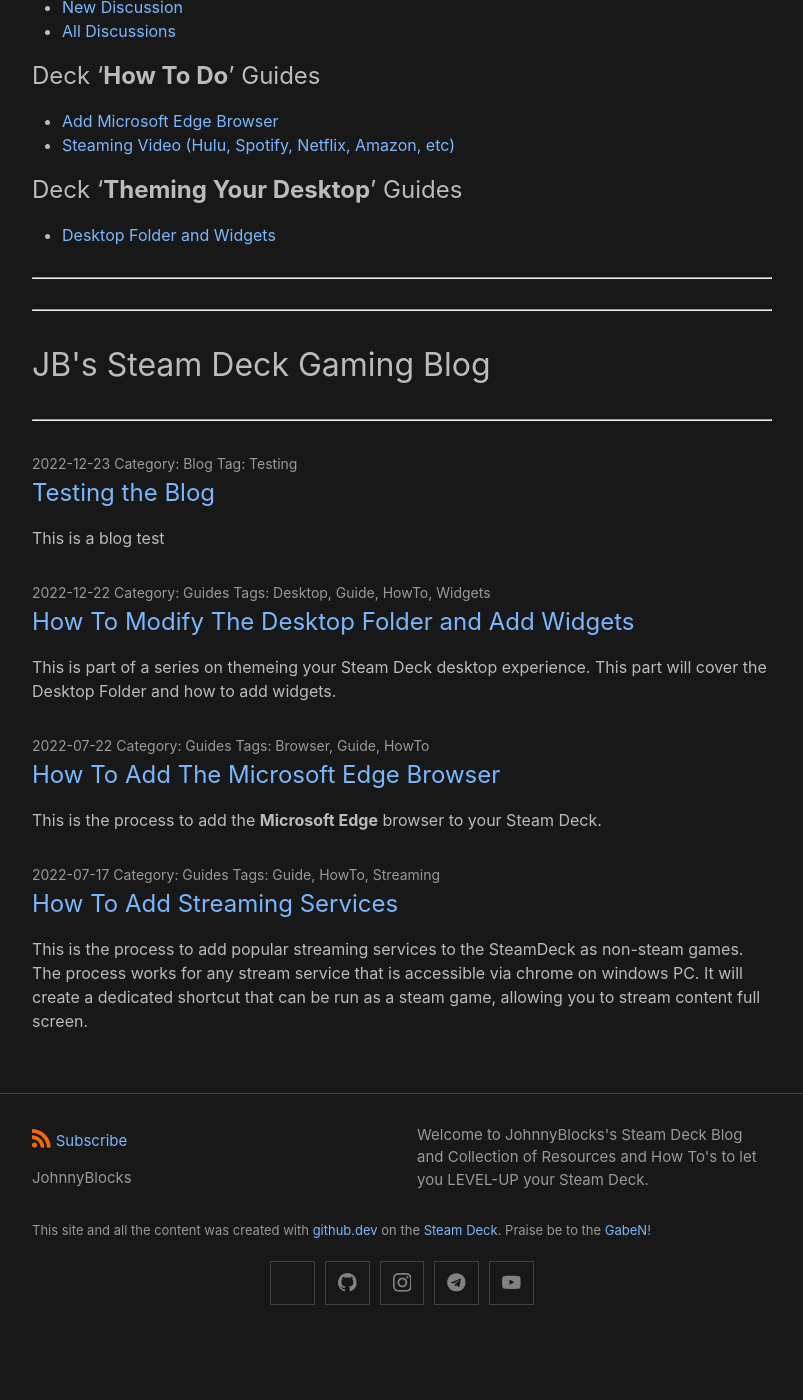
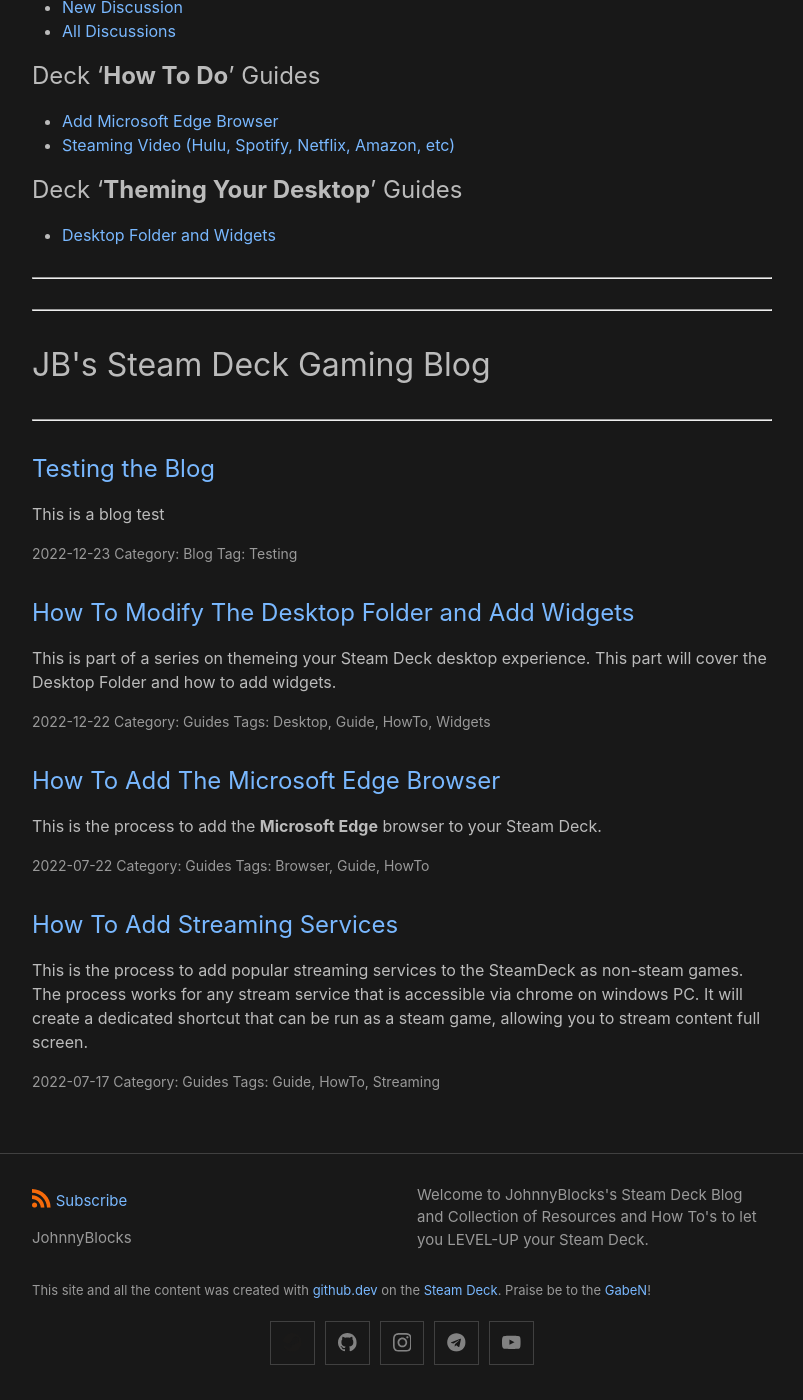
Before and after one commit to JohnnyBlocks/SteamDeck, a Jekyll site: the page built from index.md, in a window 1280 px wide and 1400 px high, scrolled down 553 px. Shown: the whole window, without its empty margins (238-1041 px from the left). Built offline with Jekyll 4.4.1, drawn with Linux system fonts in a browser that asks for light colours; before the commit the page ends 1893 px from its top, so only the background shows below that.

Commit message:
categories and tags

```diff
--- a/_layouts/home.html
+++ b/_layouts/home.html
@@ -25,6 +25,14 @@ layout: default
       {%- assign date_format = site.minima.date_format | default: "%b %-d, %Y" -%}
       {%- for post in posts -%}
       <li>
+        <h3>
+          <a class="post-link" href="{{ post.url | relative_url }}">
+            {{ post.title | escape }}
+          </a>
+        </h3>
+        {%- if site.show_excerpts -%}
+          {{ post.excerpt }}
+        {%- endif -%}
         <span class="post-meta">
           {{ post.date | date: date_format }}
           {% if post.categories.size > 0 %}
@@ -36,14 +44,6 @@ layout: default
             {{ post.tags | sort | join: ", " }}
           {% endif %}
         </span>
-        <h3>
-          <a class="post-link" href="{{ post.url | relative_url }}">
-            {{ post.title | escape }}
-          </a>
-        </h3>
-        {%- if site.show_excerpts -%}
-          {{ post.excerpt }}
-        {%- endif -%}
       </li>
       {%- endfor -%}
     </ul>
```
